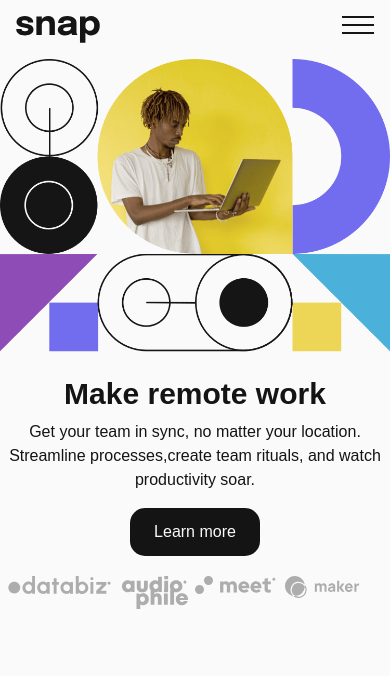
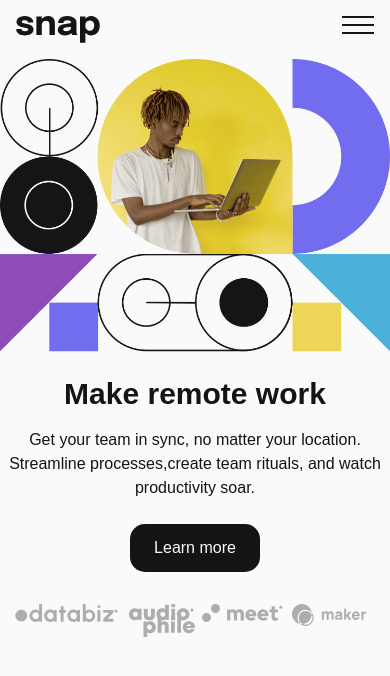
Before and after one commit to mosesfawole/snap, a React (Create React App) app: page / in a window 390 px wide. Shown: the top 676 px of the page. Built offline with nearby package versions, Linux system fonts and the light colour scheme.

Commit message:
minor changes to mobile display

```diff
--- a/src/components/Company.jsx
+++ b/src/components/Company.jsx
@@ -1,7 +1,6 @@
 import { Menu, Transition } from "@headlessui/react";
-import { Fragment, useEffect, useRef, useState } from "react";
+import { Fragment, useState } from "react";
 import { ChevronDownIcon, ChevronUpIcon } from "@heroicons/react/solid";
-import { Todo, Calendar, Reminders, Planning } from "../images/index";
 
 export default function Company() {
   const [isActive, setIsActive] = useState(false);
--- a/src/components/Features.jsx
+++ b/src/components/Features.jsx
@@ -1,5 +1,5 @@
 import { Menu, Transition } from "@headlessui/react";
-import { Fragment, useEffect, useRef, useState } from "react";
+import { Fragment, useState } from "react";
 import { ChevronDownIcon, ChevronUpIcon } from "@heroicons/react/solid";
 import { Todo, Calendar, Reminders, Planning } from "../images/index";
 
--- a/src/components/Footer.jsx
+++ b/src/components/Footer.jsx
@@ -2,7 +2,7 @@ import { DataBiz, Audophile, Maker, Meet } from "../images/index";
 const Footer = () => {
   return (
     <div>
-      <div className="brands flex p-2  md:gap-8 mt-3 md:mt-20 ">
+      <div className="brands flex p-2 justify-center md:gap-8 mt-6 md:mt-20 ">
         <div className="brand">
           <img src={DataBiz} alt="" />
         </div>
--- a/src/components/Main.jsx
+++ b/src/components/Main.jsx
@@ -14,16 +14,16 @@ const Main = () => {
         </div>
 
         <div className="hero_text mt-2 md:p-0 md:mt-20 ">
-          <h1 className="text-3xl text-center md:text-left md:text-6xl  md:mb-10 ">
+          <h1 className="text-3xl mb-2 text-center md:text-left md:text-6xl  md:mb-10 ">
             Make remote work
           </h1>
-          <div className="p-2 mb-2 md:mb-8 text-center md:text-start">
+          <div className="p-2 mb-4 md:mb-8 text-center md:text-start">
             <p>
               Get your team in sync, no matter your location. Streamline
               processes,create team rituals, and watch productivity soar.
             </p>
           </div>
-          <div className="flex justify-center md:justify-start">
+          <div className="flex mb-2 justify-center md:justify-start">
             <button className="btn py-3 px-6">Learn more</button>
           </div>{" "}
           <Footer />
```
